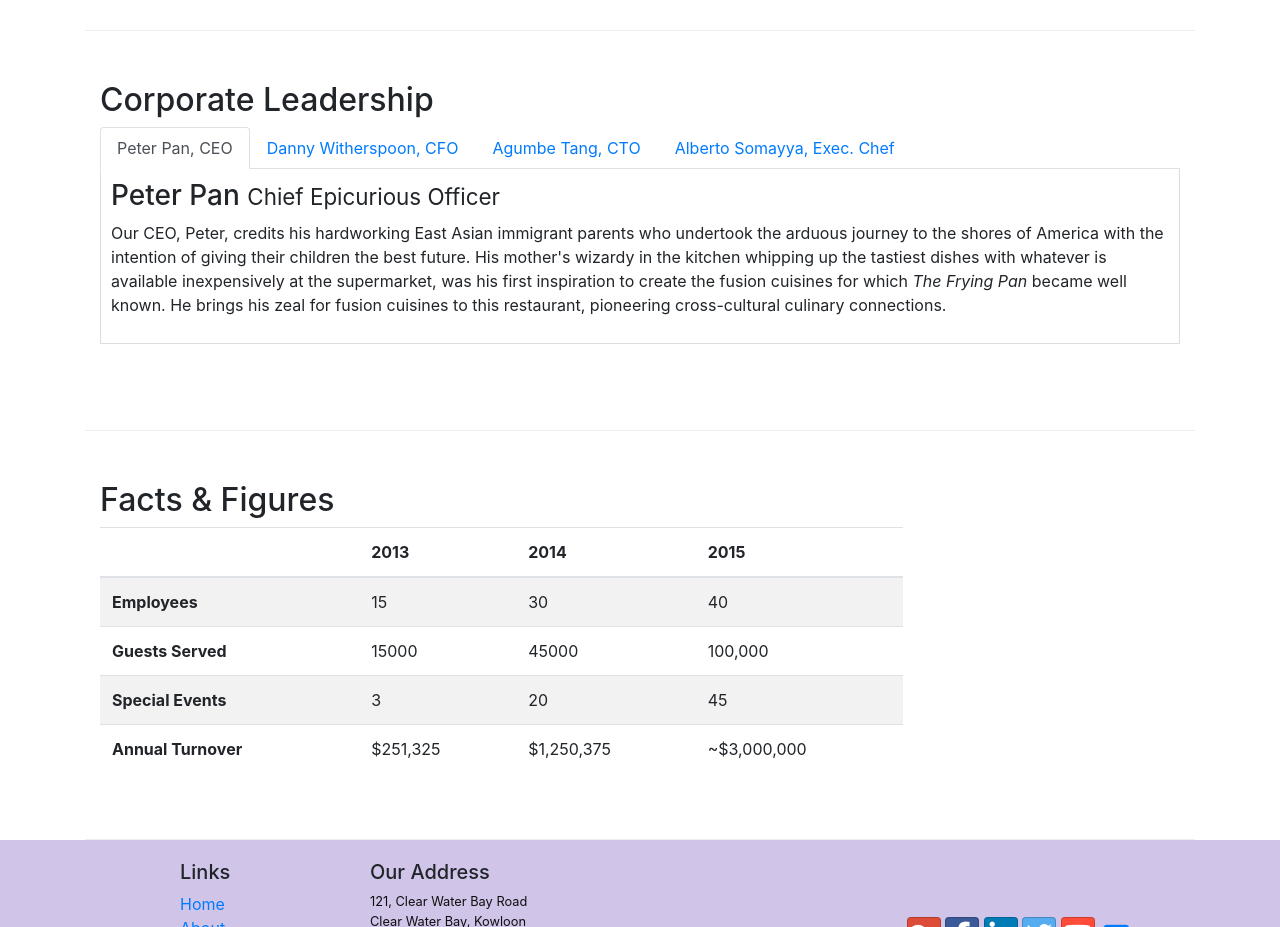
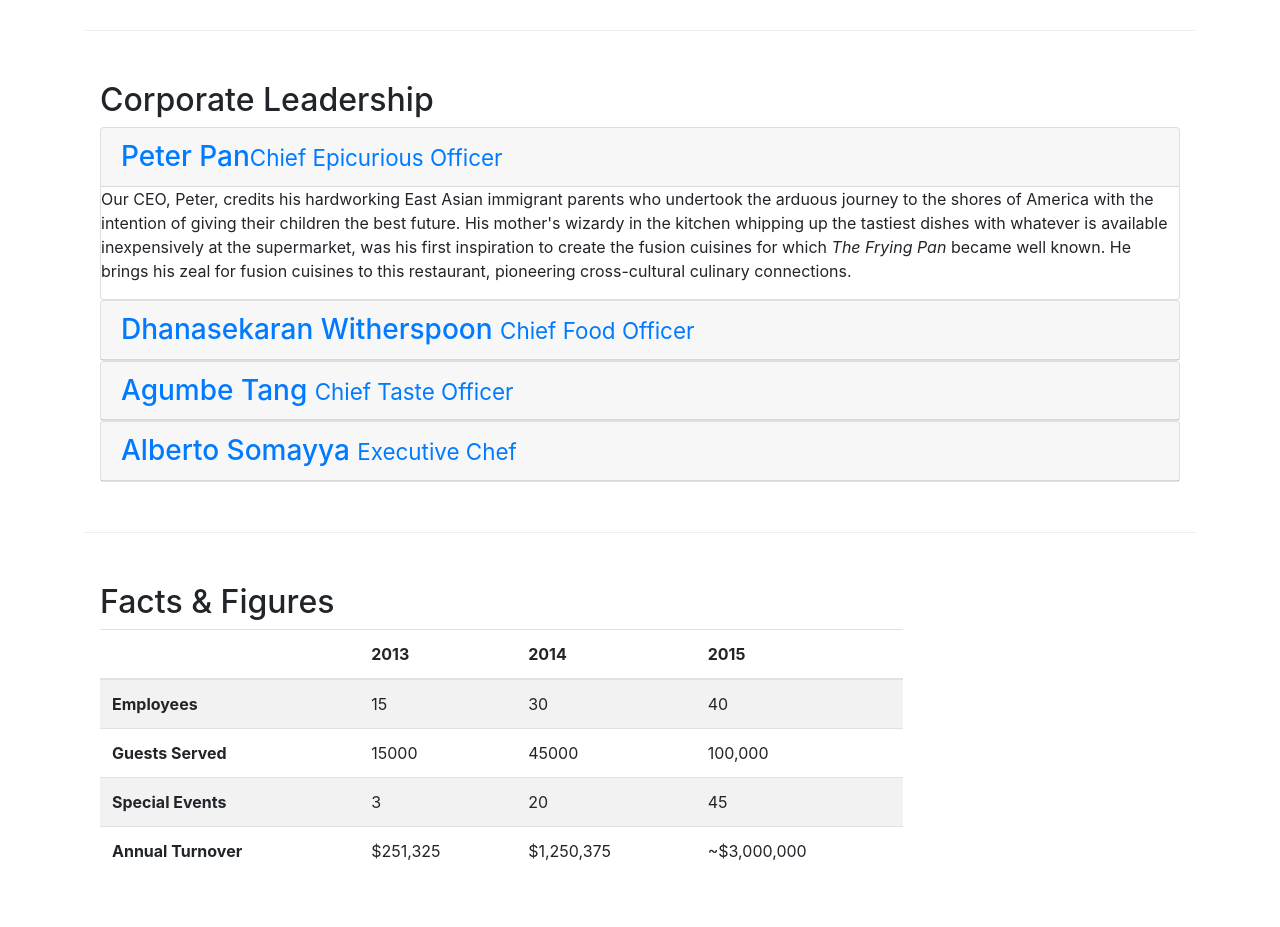
Before and after one commit to Rey-commits/RistotantConFusion, a website: page aboutus.html in a window 1280 px wide. Shown: the part 880-1807 px from the top of the page. Drawn offline with nearby package versions, Linux system fonts and the light colour scheme.

Commit message:
Accordion

```diff
--- a/aboutus.html
+++ b/aboutus.html
@@ -92,39 +92,62 @@
         <div class="row row-content">
             <div class="col">
                 <h2>Corporate Leadership</h2>
-                <ul class="nav nav-tabs">
-                    <li class="nav-item">
-                        <a class="nav-link active" href="#peter" role="tab" data-toggle="tab">Peter Pan, CEO</a>
-                    </li>
-                    <li class="nav-item">
-                        <a class="nav-link" href="#danny" role="tab" data-toggle="tab">Danny Witherspoon, CFO</a>
-                    </li>
-                    <li class="nav-item">
-                        <a class="nav-link" href="#agumbe" role="tab" data-toggle="tab">Agumbe Tang, CTO</a>
-                    </li>
-                    <li class="nav-item">
-                        <a class="nav-link" href="#alberto" role="tab" data-toggle="tab">Alberto Somayya, Exec. Chef</a>
-                    </li>
-                </ul>
-                <div class="tab-content">
-                    <div role="tabpanel" class="tab-pane fade show active" id="peter">
-                        <h3>Peter Pan <small>Chief Epicurious Officer</small></h3>
-                        <p class="hidden-xs-down">Our CEO, Peter, credits his hardworking East Asian immigrant parents who undertook the arduous journey to the shores of America with the intention of giving their children the best future. His mother's wizardy in the kitchen whipping up the tastiest dishes with whatever is available inexpensively at the supermarket, was his first inspiration to create the fusion cuisines for which <em>The Frying Pan</em> became well known. He brings his zeal for fusion cuisines to this restaurant, pioneering cross-cultural culinary connections.</p>
+                <div id="accordion" role="tablist">
+                    <div class="card">
+                        <div class="card-header" role="tab" id="peterhead">
+                            <h3 class="mb-0">
+                                <a data-toggle="collapse" data-toggle="collapse" data-parent="#accordion" href="#peter">
+                                    Peter Pan<small>Chief Epicurious Officer</small>
+                                </a>
+                            </h3>
+                        </div>
+                        <div role="tabpanel" class="collapse show" id="peter">
+                            <div class="card-block">
+                                <p class="hidden-xs-down">Our CEO, Peter, credits his hardworking East Asian immigrant parents who undertook the arduous journey to the shores of America with the intention of giving their children the best future. His mother's wizardy in the kitchen whipping up the tastiest dishes with whatever is available inexpensively at the supermarket, was his first inspiration to create the fusion cuisines for which <em>The Frying Pan</em> became well known. He brings his zeal for fusion cuisines to this restaurant, pioneering cross-cultural culinary connections.</p>
+                            </div>
+                        </div>
                     </div>
-
-                    <div role="tabpanel" class="tab-pane fade" id="danny">
-                        <h3>Dhanasekaran Witherspoon <small>Chief Food Officer</small></h3>
-                        <p class="hidden-xs-down">Our CFO, Danny, as he is affectionately referred to by his colleagues, comes from a long established family tradition in farming and produce. His experiences growing up on a farm in the Australian outback gave him great appreciation for varieties of food sources. As he puts it in his own words, <em>Everything that runs, wins, and everything that stays, pays!</em></p>
+                    <div class="card">
+                        <div class="card-header" role="tab" id="dannyhead">
+                            <h3 class="mb-0">
+                                <a class="collapsed" data-toggle="collapse" data-parent="#accordion" href="#danny">
+                                    Dhanasekaran Witherspoon <small>Chief Food Officer</small>
+                                </a>
+                            </h3>
+                        </div>
+                        <div role="tabpanel" class="collapse" id="danny">
+                            <div class="card-block">
+                                <p class="hidden-xs-down">Our CFO, Danny, as he is affectionately referred to by his colleagues, comes from a long established family tradition in farming and produce. His experiences growing up on a farm in the Australian outback gave him great appreciation for varieties of food sources. As he puts it in his own words, <em>Everything that runs, wins, and everything that stays, pays!</em></p>
+                            </div>
+                        </div>
                     </div>
-
-                    <div role="tabpanel" class="tab-pane fade" id="agumbe">
-                        <h3>Agumbe Tang <small>Chief Taste Officer</small></h3>
-                        <p class="hidden-xs-down">Blessed with the most discerning gustatory sense, Agumbe, our CTO, personally ensures that every dish that we serve meets his exacting tastes. Our chefs dread the tongue lashing that ensues if their dish does not meet his exacting standards. He lives by his motto, <em>You click only if you survive my lick.</em></p>
+                    <div class="card">
+                        <div class="card-header" role="tab" id="agumbehead">
+                            <h3 class="mb-0">
+                                <a class="collapsed" data-toggle="collapse" data-parent="#accordion" href="#agumbe">
+                                    Agumbe Tang <small>Chief Taste Officer</small>
+                                </a>
+                            </h3>
+                        </div>
+                        <div role="tabpanel" class="collapse" id="agumbe">
+                            <div class="card-block">
+                                <p class="hidden-xs-down">Blessed with the most discerning gustatory sense, Agumbe, our CTO, personally ensures that every dish that we serve meets his exacting tastes. Our chefs dread the tongue lashing that ensues if their dish does not meet his exacting standards. He lives by his motto, <em>You click only if you survive my lick.</em></p>
+                            </div>
+                        </div>
                     </div>
-
-                    <div role="tabpanel" class="tab-pane fade" id="alberto">
-                        <h3>Alberto Somayya <small>Executive Chef</small></h3>
-                        <p class="hidden-xs-down">Award winning three-star Michelin chef with wide International experience having worked closely with whos-who in the culinary world, he specializes in creating mouthwatering Indo-Italian fusion experiences. He says, <em>Put together the cuisines from the two craziest cultures, and you get a winning hit! Amma Mia!</em></p>
+                    <div class="card">
+                        <div class="card-header" role="tab" id="albertohead">
+                            <h3 class="mb-0">
+                                <a class="collapsed" data-toggle="collapse" data-parent="#accordion" href="#alberto">
+                                    Alberto Somayya <small>Executive Chef</small>
+                                </a>
+                            </h3>
+                        </div>
+                        <div role="tabpanel" class="collapse" id="alberto">
+                            <div class="card-block">
+                                <p class="hidden-xs-down">Award winning three-star Michelin chef with wide International experience having worked closely with whos-who in the culinary world, he specializes in creating mouthwatering Indo-Italian fusion experiences. He says, <em>Put together the cuisines from the two craziest cultures, and you get a winning hit! Amma Mia!</em></p>
+                            </div>
+                        </div>
                     </div>
                 </div>
             </div>
```
Also changed, not shown: README.md.
